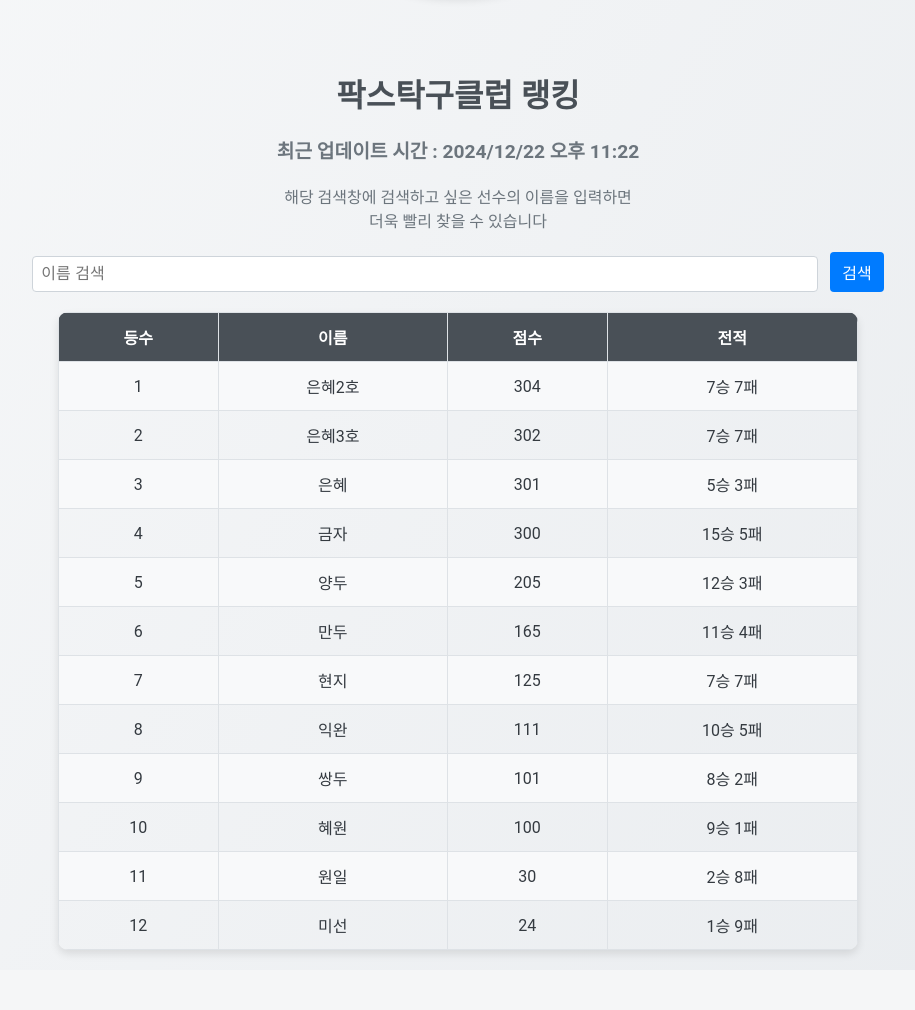
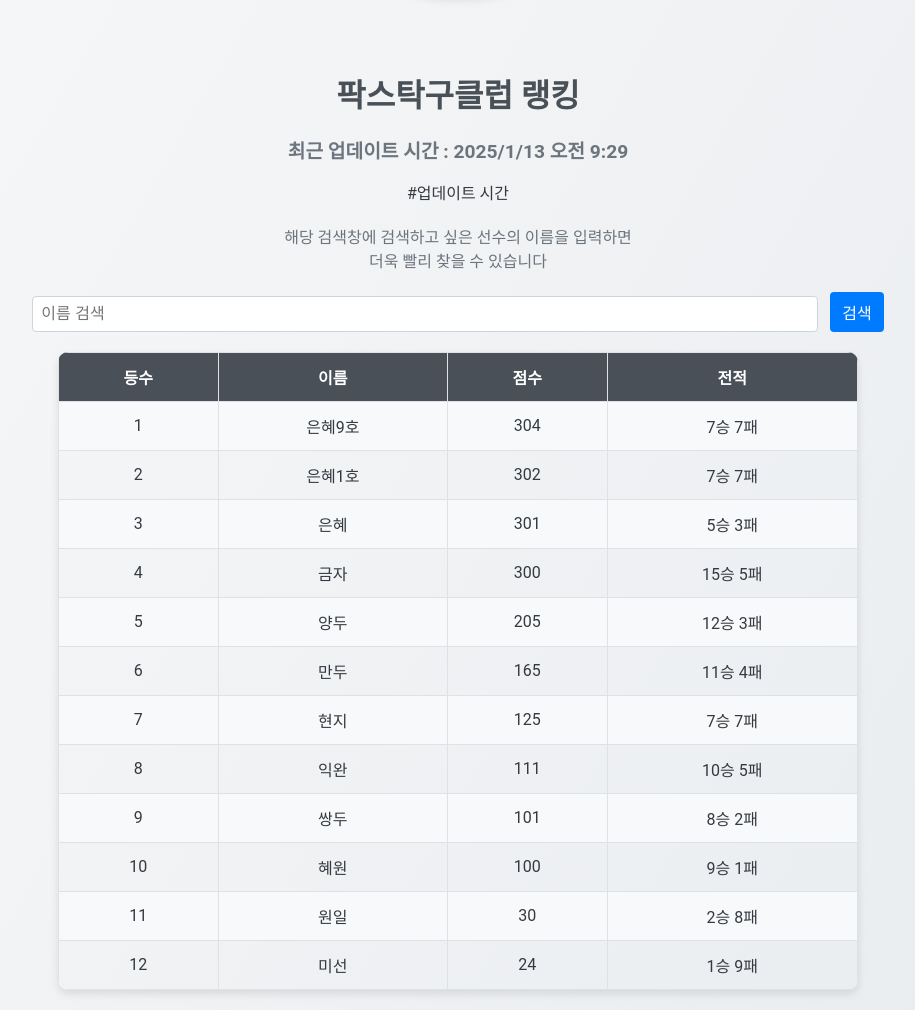
Before and after one commit to kanakim16/fox2, a Flask app: page / in a window 1280 px wide. Shown: the part 404-1414 px from the top of the page, without its empty margins (182-1097 px from the left). Before the commit the page ends 1363 px from the top, so only its background shows below. Run offline with Flask 3, Linux system fonts and the light colour scheme.

Commit message:
Update files with new changes

```diff
--- a/app.py
+++ b/app.py
@@ -17,8 +17,8 @@ def home():
         '양두': {'score': 205, 'record': '12승 3패'},
         '만두': {'score': 165, 'record': '11승 4패'},
         '현지': {'score': 125, 'record': '7승 7패'},
-        '은혜3호': {'score': 302, 'record': '7승 7패'},
-        '은혜2호': {'score': 304, 'record': '7승 7패'},
+        '은혜1호': {'score': 302, 'record': '7승 7패'},
+        '은혜9호': {'score': 304, 'record': '7승 7패'},
     }
 
     # 점수를 기준으로 내림차순 정렬하여 등수 추가
--- a/templates/index.html
+++ b/templates/index.html
@@ -156,7 +156,7 @@
     <img src="{{ url_for('static', filename='fox1.jpg') }}" class="header-image" alt="fox Image">
 
     <h1>팍스탁구클럽 랭킹</h1>
-    <h2>최근 업데이트 시간 : 2024/12/22 오후 11:22</h2>
+    <h2>최근 업데이트 시간 : 2025/1/13 오전 9:29</h2>  #업데이트 시간
 
     <!-- 검색창 설명문구 추가 -->
     <div id="search-description">
```
